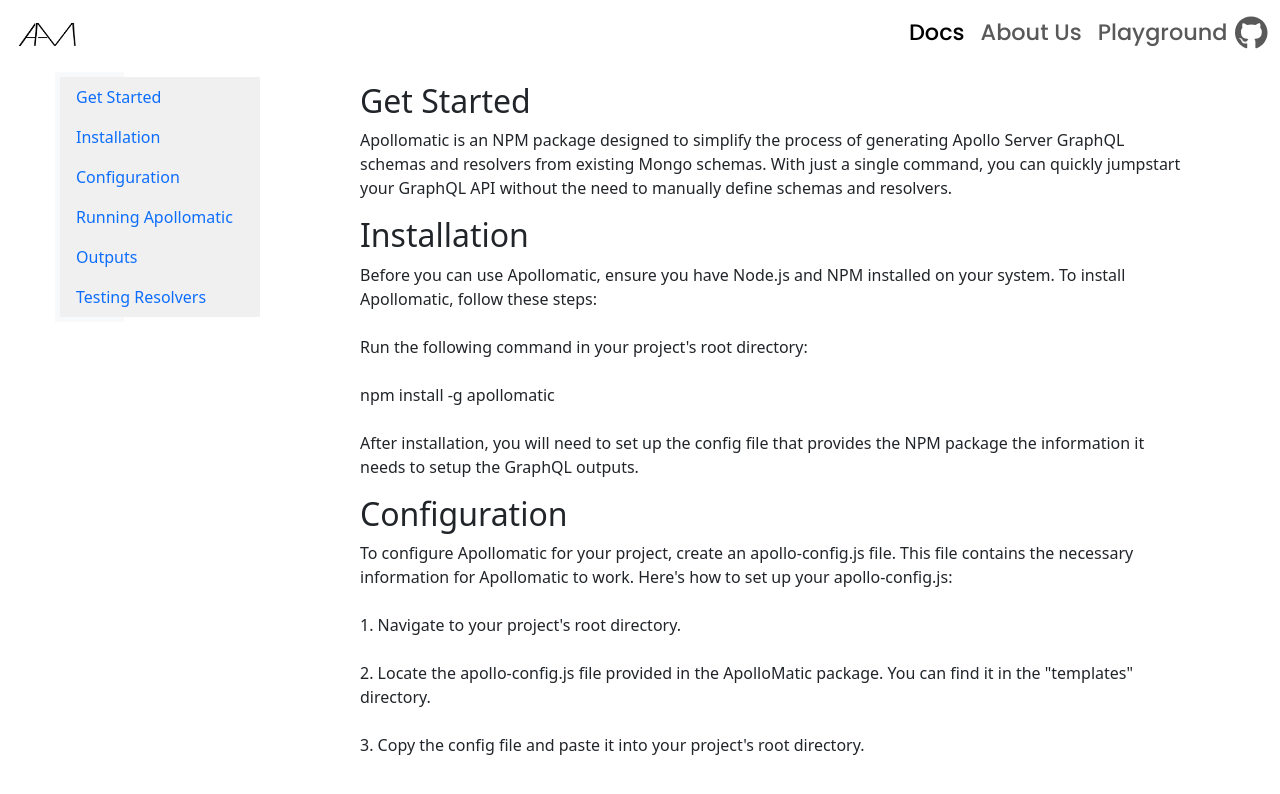
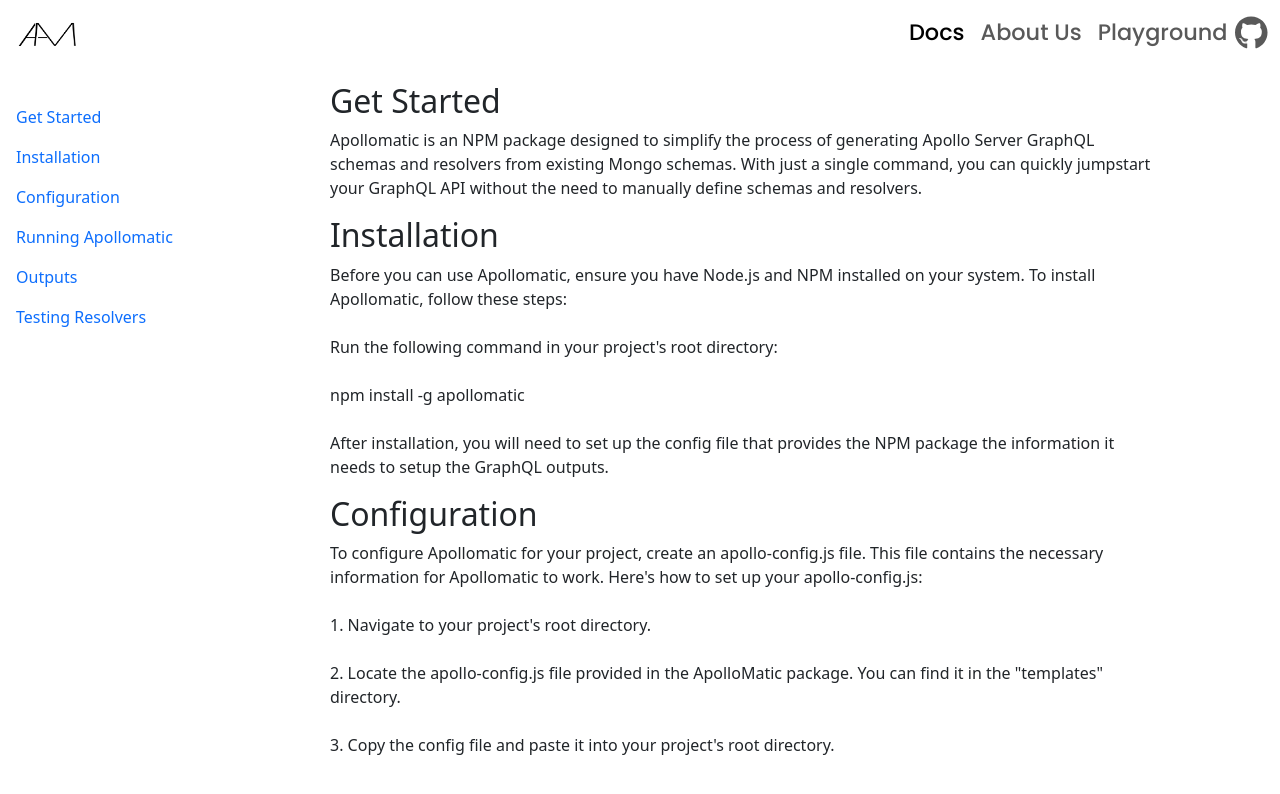
Before and after one commit to juliabreeden/ApolloMatic-Web, a React (Create React App) app: page /docs in a window 1280 px wide. Shown: the top 794 px of the page. Built offline with nearby package versions, Linux system fonts and the light colour scheme.

Commit message:
updated docs

```diff
--- a/src/components/Sidebar.jsx
+++ b/src/components/Sidebar.jsx
@@ -5,7 +5,7 @@
 
 const Sidebar = () => {
   return (
-    <Nav className="col-md-3 d-md-block bg-light sidebar">
+    <Nav className="col-md-3 d-md-block sidebar">
       <div className="position-sticky">
         <ul className="nav flex-column">
           <li className="nav-item">
--- a/src/style/Docs.css
+++ b/src/style/Docs.css
@@ -1,9 +1,12 @@
 .col-md-3 {
     padding: 5px;
-    margin-left: -10px;
+    margin-left: -40px;
+    margin-top: 10px;
+    text-align: left;
 }
 
 .col-md-9 {
+    /* margin-left: 50px; */
     height: 90vh; /* Set the height to 100% of the viewport height or adjust as needed */
     overflow-y: auto; /* Enable vertical scrolling if the content exceeds the container height */
     padding: 15px; /* Add padding as needed */
--- a/src/style/Sidebar.css
+++ b/src/style/Sidebar.css
@@ -5,6 +5,6 @@
     position: sticky;
     top: 0; /* Adjust the distance from the top as needed */
     height: 100%; /* Make the sidebar as tall as the viewport */
-    background-color: #f0f0f0; /* Set the background color as needed */
+    /* background-color: #f0f0f0; Set the background color as needed */
     /* Add any other styles you want for your sidebar */
   }
```
